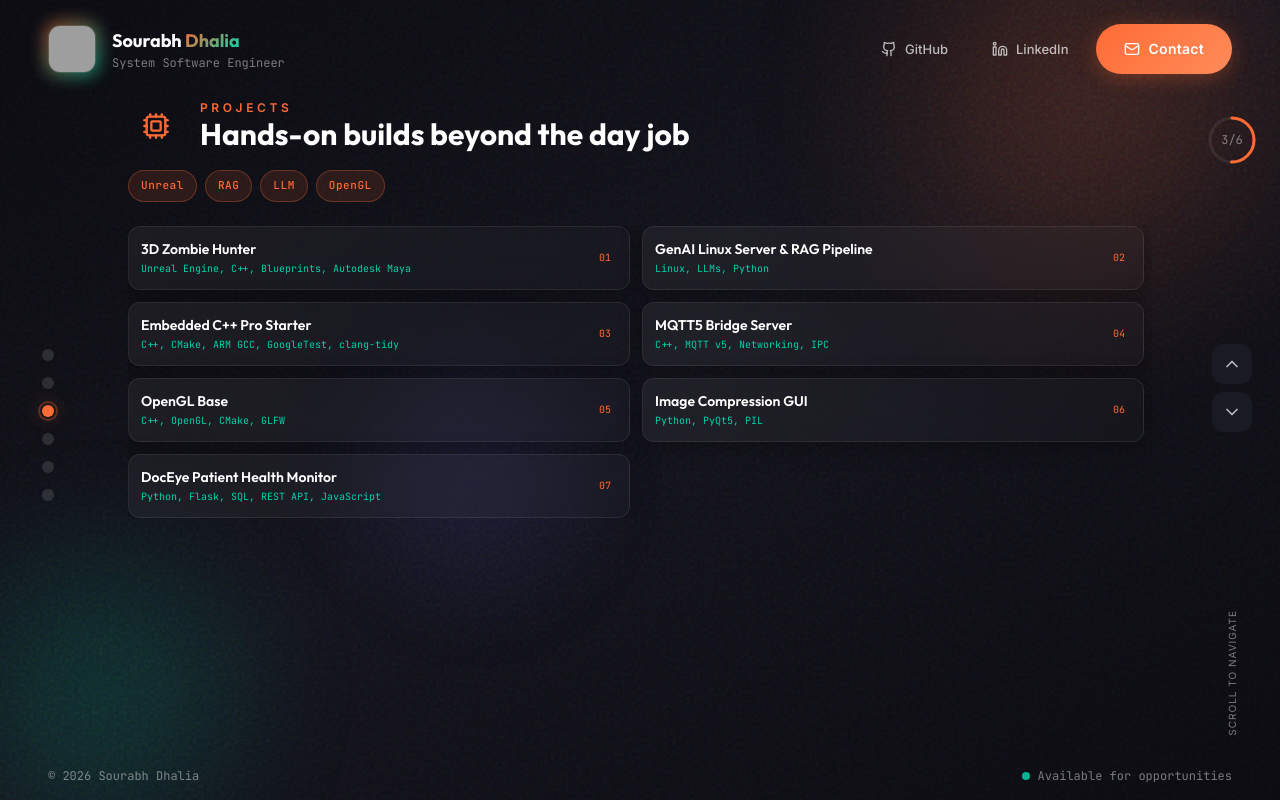
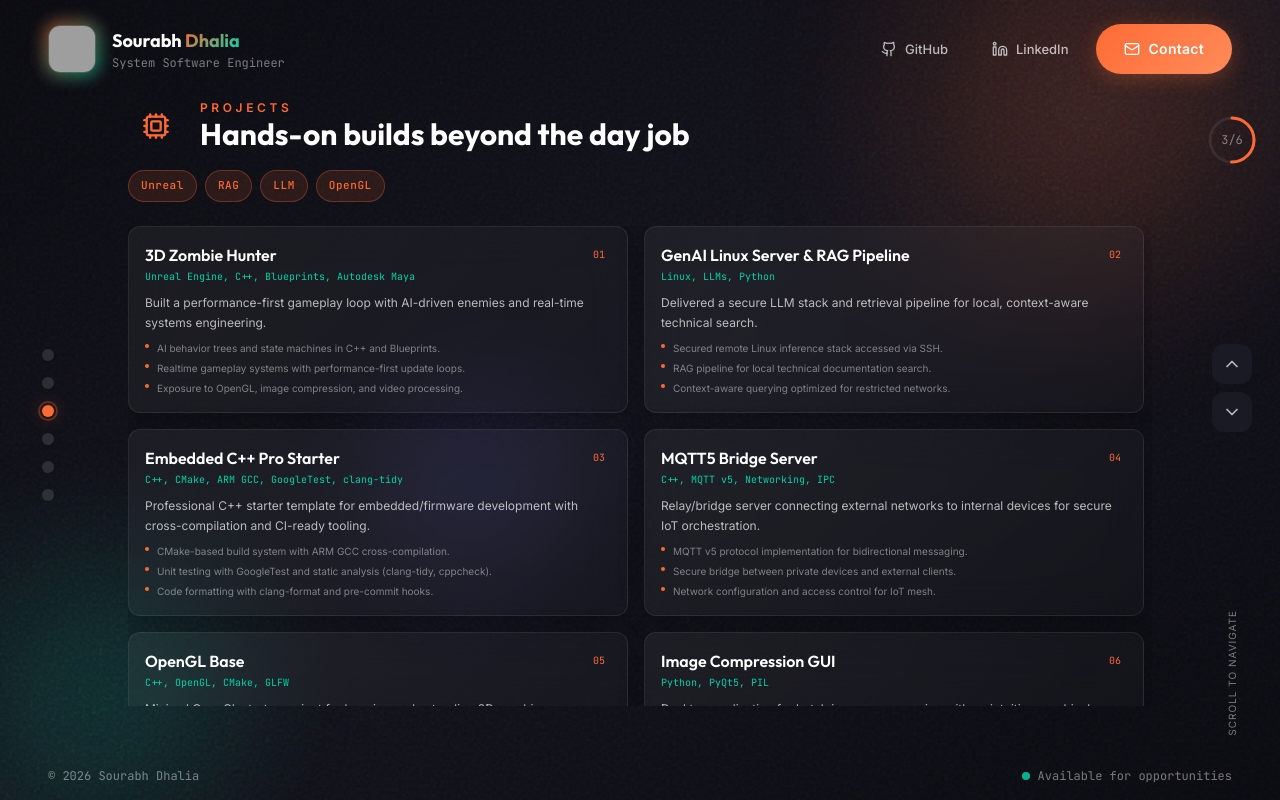
Before and after one commit to SourabhDhalia/PortfolioCPP, a React (Vite) app: page / in a window 1280 px wide. Both pictures are taken after a click on the button 48 px from the left and 411 px from the top of the page. Built offline with nearby package versions, Linux system fonts and the light colour scheme; grey boxes are pictures that could not be loaded.

Commit message:
Add full details to project cards: summary + highlight bullets

```diff
--- a/src/Portfolio.tsx
+++ b/src/Portfolio.tsx
@@ -152,21 +152,21 @@ const WorkSection = () => (
   </div>
 );
 
-// Section: Projects - Compact 2-column grid
+// Section: Projects - 2-column grid with full details
 const ProjectsSection = () => (
-  <div className="grid grid-cols-1 lg:grid-cols-2 gap-3 max-h-[55vh] overflow-y-auto pr-2 no-scrollbar">
+  <div className="grid grid-cols-1 lg:grid-cols-2 gap-4 max-h-[60vh] overflow-y-auto pr-2 no-scrollbar">
     {projects.map((project, i) => (
       <div
         key={project.title}
-        className="glass-card rounded-xl p-3 hover:border-[var(--border-accent)] transition-all group animate-fade-in"
+        className="glass-card rounded-xl p-4 hover:border-[var(--border-accent)] transition-all group animate-fade-in"
         style={{ animationDelay: `${i * 30}ms` }}
       >
-        <div className="flex items-center justify-between gap-2">
+        <div className="flex items-start justify-between gap-2">
           <div className="flex-1 min-w-0">
-            <h4 className="font-display text-sm font-semibold text-[var(--text-primary)] group-hover:text-[var(--accent-primary)] transition-colors truncate">
+            <h4 className="font-display text-base font-semibold text-[var(--text-primary)] group-hover:text-[var(--accent-primary)] transition-colors">
               {project.title}
             </h4>
-            <p className="mt-0.5 text-[10px] font-mono text-[var(--accent-secondary)] truncate">
+            <p className="mt-0.5 text-[10px] font-mono text-[var(--accent-secondary)]">
               {project.stack}
             </p>
           </div>
@@ -174,6 +174,17 @@ const ProjectsSection = () => (
             {String(i + 1).padStart(2, '0')}
           </span>
         </div>
+        <p className="mt-2 text-xs text-[var(--text-secondary)] leading-relaxed">
+          {project.summary}
+        </p>
+        <ul className="mt-2 space-y-1">
+          {project.highlights.map((highlight, j) => (
+            <li key={j} className="flex items-start gap-2 text-[10px] text-[var(--text-muted)]">
+              <span className="mt-1 h-1 w-1 rounded-full bg-[var(--accent-primary)] shrink-0" />
+              <span className="line-clamp-1">{highlight}</span>
+            </li>
+          ))}
+        </ul>
       </div>
     ))}
   </div>
```
